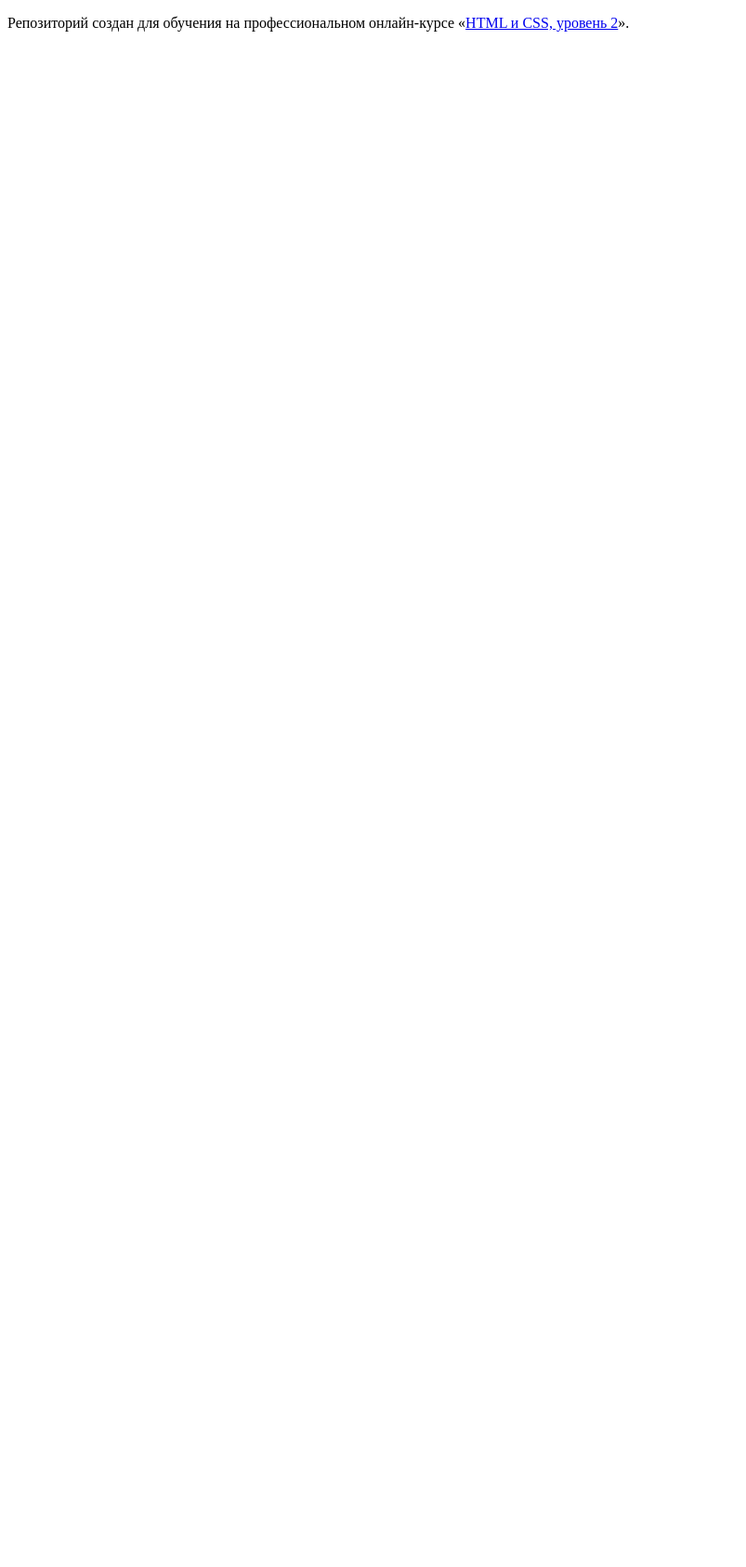
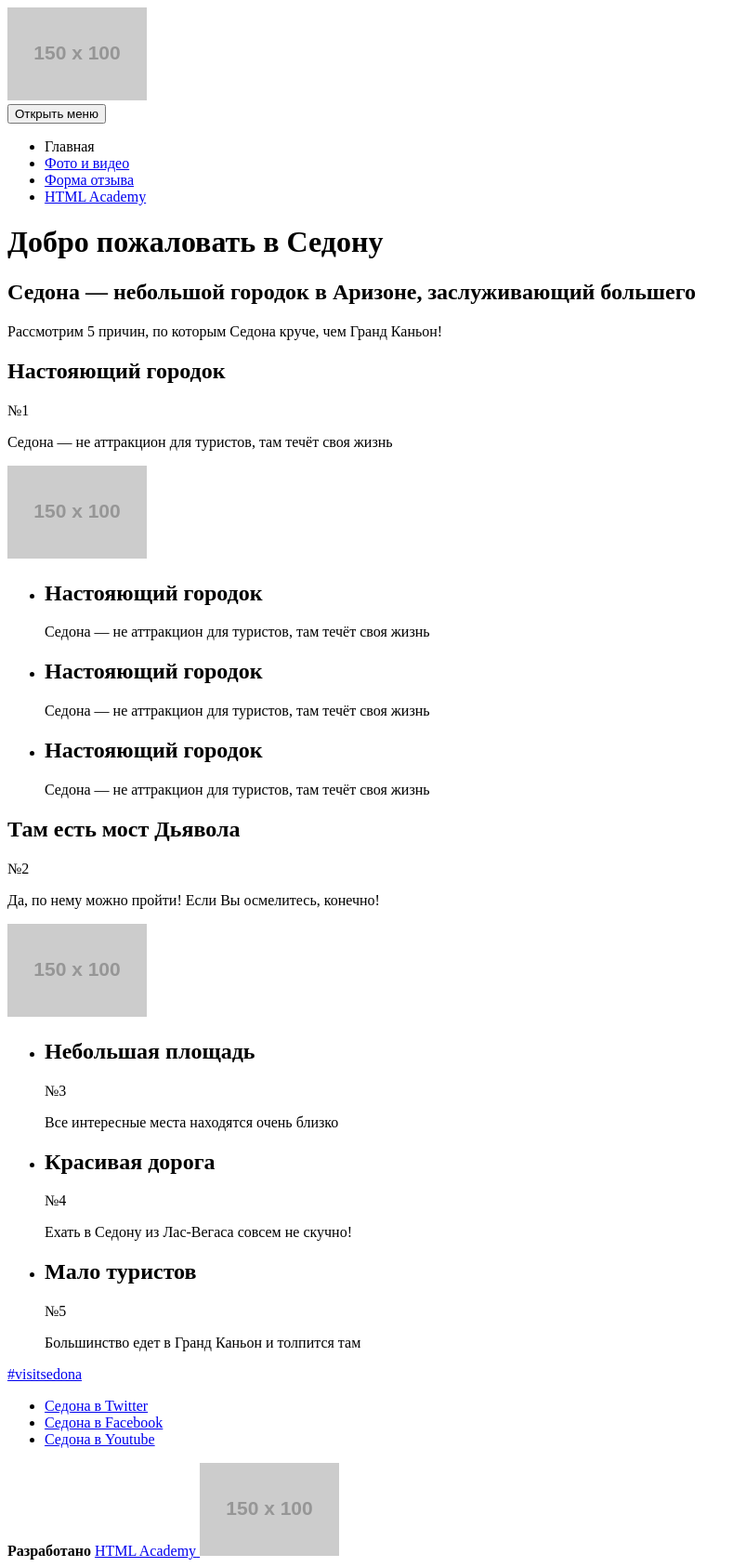
Before and after one commit to RomanBykov/427583-sedona-17, a plain HTML site: page source/index.html in a window 1280 px wide. Shown: the whole page at 93% size, without its empty margins (0-803 px from the left). Before the commit the page ends 800 px from the top, so only its background shows below. Drawn offline with Linux system fonts and the light colour scheme; placeholder pictures from the web are drawn by us.

Commit message:
module2-task1

```diff
--- a/source/index.html
+++ b/source/index.html
@@ -5,8 +5,126 @@
     <title>HTML Academy: Седона</title>
   </head>
   <body>
-
-    <p>Репозиторий создан для обучения на профессиональном онлайн‑курсе «<a href="https://htmlacademy.ru/intensive/adaptive">HTML и CSS, уровень 2</a>».</p>
-
+    <header class="page-header">
+      <a class="page-header__logo" href="#">
+        <img class="page-header__logo-image" src="http://placehold.it/150x100" alt="Логотип Седона">
+      </a>
+      <nav class="main-nav">
+        <button class="main-nav__btn" type="button">
+          <span class="visually-hidden">Открыть меню</span>
+        </button>
+        <div class="main-nav__wrapper">
+          <ul class="main-nav__list site-list">
+            <li class="site-list__item">
+              <a>Главная</a>
+            </li>
+            <li class="site-list__item">
+              <a href="#">Фото и видео</a>
+            </li>
+            <li class="site-list__item">
+              <a href="#">Форма отзыва</a>
+            </li>
+            <li class="site-list__item">
+              <a href="#">HTML Academy</a>
+            </li>
+          </ul>
+        </div>
+      </nav>
+    </header>
+    <main clas="page-main">
+      <h1 class="visually-hidden">Добро пожаловать в Седону</h1>
+      <section class="intro">
+        <h2 class="intro__title title">Седона — небольшой городок в Аризоне, заслуживающий большего</h2>
+        <p class="intro__text">Рассмотрим 5 причин, по которым Седона круче, чем Гранд Каньон!</p>
+      </section>
+      <section class="advantages">
+        <div class="advantages__wrapper">
+          <div class="advantages__description advantage">
+            <h2 class="advantage__title title">Настояющий городок</h2>
+            <p class="advantage__number">№1</p>
+            <p class="advantage__text">Седона — не аттракцион для туристов, там течёт своя жизнь</p>
+          </div>
+          <div class="advantages__image-container">
+            <img class="advantages__image" src="http://placehold.it/150x100" alt="Отель в Седоне">
+          </div>
+        </div>
+        <div class="advantages__wrapper">
+          <ul class="advantages__description features-list">
+            <li class="features-list__item features-list__item--housing">
+              <h2 class="advantage__title title">Настояющий городок</h2>
+              <p class="advantage__text">Седона — не аттракцион для туристов, там течёт своя жизнь</p>
+            </li>
+            <li class="features-list__item features-list__item--souvenirs">
+              <h2 class="advantage__title title">Настояющий городок</h2>
+              <p class="advantage__text">Седона — не аттракцион для туристов, там течёт своя жизнь</p>
+            </li>
+            <li class="features-list__item features-list__item--food">
+              <h2 class="advantage__title title">Настояющий городок</h2>
+              <p class="advantage__text">Седона — не аттракцион для туристов, там течёт своя жизнь</p>
+            </li>
+          </ul>
+        </div>
+        <div class="advantages__wrapper">
+          <div class="advantages__description advantage">
+            <h2 class="advantage__title title">Там есть мост Дьявола</h2>
+            <p class="advantage__number">№2</p>
+            <p class="advantage__text">Да, по нему можно пройти! Если Вы осмелитесь, конечно!</p>
+          </div>
+          <div class="advantages__image-container">
+            <img class="advantages__image" src="http://placehold.it/150x100" alt="Каньон в Седоне">
+          </div>
+        </div>
+        <div class="advantages__wrapper">
+          <ul class="advantages__description advantages-list">
+            <li class="advantages-list__item advantage">
+              <h2 class="advantage__title title">Небольшая площадь</h2>
+              <p class="advantage__number">№3</p>
+              <p class="advantage__text">Все интересные места находятся очень близко</p>
+            </li>
+            <li class="advantages-list__item advantage">
+              <h2 class="advantage__title title">Красивая дорога</h2>
+              <p class="advantage__number">№4</p>
+              <p class="advantage__text">Ехать в Седону из Лас-Вегаса совсем не скучно!</p>
+            </li>
+            <li class="advantages-list__item advantage">
+              <h2 class="advantage__title title">Мало туристов</h2>
+              <p class="advantage__number">№5</p>
+              <p class="advantage__text">Большинство едет в Гранд Каньон и толпится там</p>
+            </li>
+          </ul>
+        </div>
+      </section>
+    </main>
+    <footer class="page-footer">
+      <div class="page-footer__wrapper">
+        <a href="#">#visitsedona</a>
+        <div class="page-footer__social social">
+          <ul class="social__list">
+            <li class="social__item">
+              <a class="social__link" href="#">
+                <span class="visually-hidden">Седона в Twitter</span>
+              </a>
+            </li>
+            <li class="social__item">
+              <a class="social__link" href="#">
+                <span class="visually-hidden">Седона в Facebook</span>
+              </a>
+            </li>
+            <li class="social__item">
+              <a class="social__link" href="#">
+                <span class="visually-hidden">Седона в Youtube</span>
+              </a>
+            </li>
+          </ul>
+        </div>
+        <div class="page-footer__copyright copyright">
+          <b class="copyright__text">Разработано</b>
+          <a class="copyright__link" href="#">
+            <span class="visually-hidden">HTML Academy</span>
+            <img class="copyright__logo" src="http://placehold.it/150x100" alt="Логотип HTML Academy">
+          </a>
+        </div>
+      </div>
+    </footer>
   </body>
 </html>
```
Also changed, not shown: source/form.html (added, +70 -0 lines), source/photos.html (added, +135 -0 lines).
